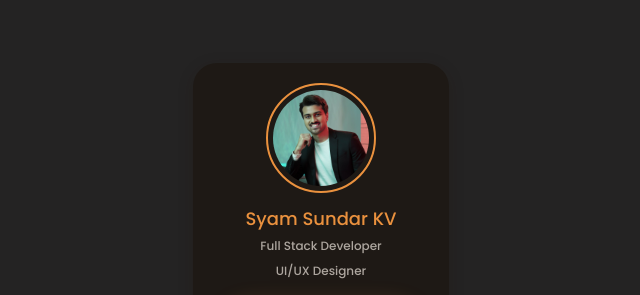
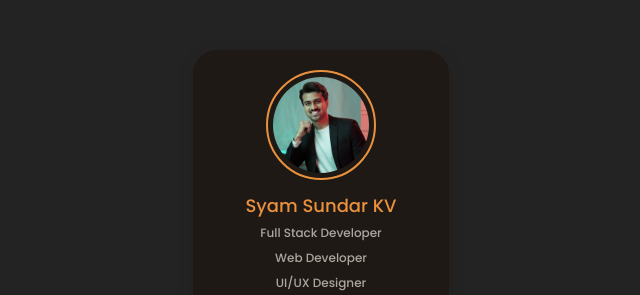
Before and after one commit to SyamSundarKV/profile-card-ui-design, a plain HTML site: page index.html in a window 1280 px wide. Shown: the part 204-499 px from the top of the page, without its empty margins (319-959 px from the left). Drawn offline with nearby package versions, Linux system fonts and the light colour scheme.

Commit message:
Update index.html

```diff
--- a/index.html
+++ b/index.html
@@ -20,7 +20,7 @@
                 </div>
 
                 <h3 class="card__name">Syam Sundar KV</h3>
-                <span class="card__profession">Full Stack Developer <br> UI/UX Designer </span>
+                <span class="card__profession">Full Stack Developer <br>Web Developer<br> UI/UX Designer </span>
 
                 <div class="card__social" id="card-social">
                     <div class="card__social-control">
```
